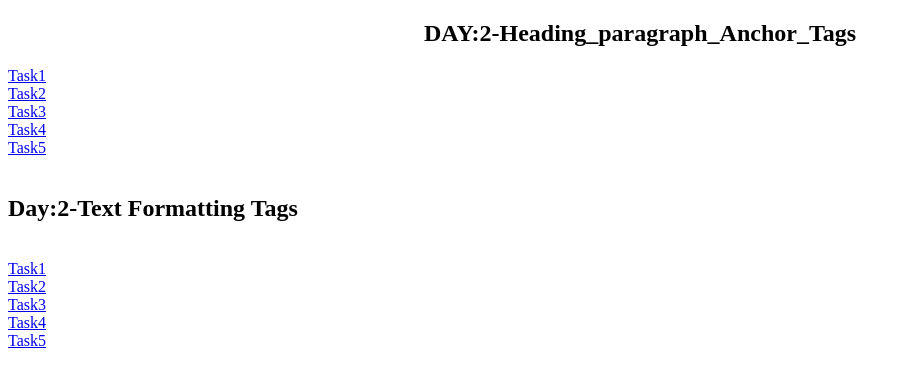
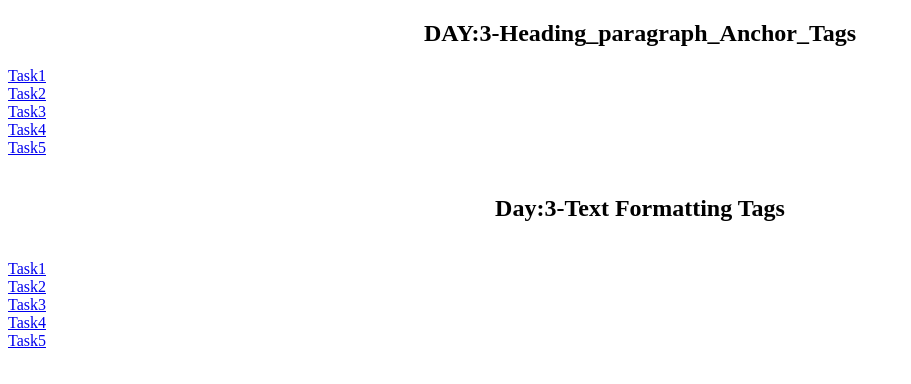
Before and after one commit to priyatham87/HtmlDay3, a plain HTML site: page index.html in a window 1280 px wide. Shown: the whole page, without its empty margins (0-911 px from the left). Drawn offline with Linux system fonts and the light colour scheme.

Commit message:
Day3 Tasks

```diff
--- a/index.html
+++ b/index.html
@@ -6,7 +6,7 @@
     <title>Day3 Tasks</title>
 </head>
 <body>
-    <center><h2>DAY:2-Heading_paragraph_Anchor_Tags</h2></center>
+    <center><h2>DAY:3-Heading_paragraph_Anchor_Tags</h2></center>
         <a href="./Heading_pra_anchor_tags/Bike.html">Task1</a>
         <br>
         <a href="./Heading_pra_anchor_tags/Instagram.html">Task2</a>
@@ -18,7 +18,7 @@
         <a href="./Heading_pra_anchor_tags/WhatsApp.html">Task5</a>
         <br>
         <br>
-        <h2>Day:2-Text Formatting Tags</h2>
+        <center><h2>Day:3-Text Formatting Tags</h2></center>
         <br>
         <a href="./Text_Formatting_Tags/Bangalore.html">Task1</a>
         <br>
```
